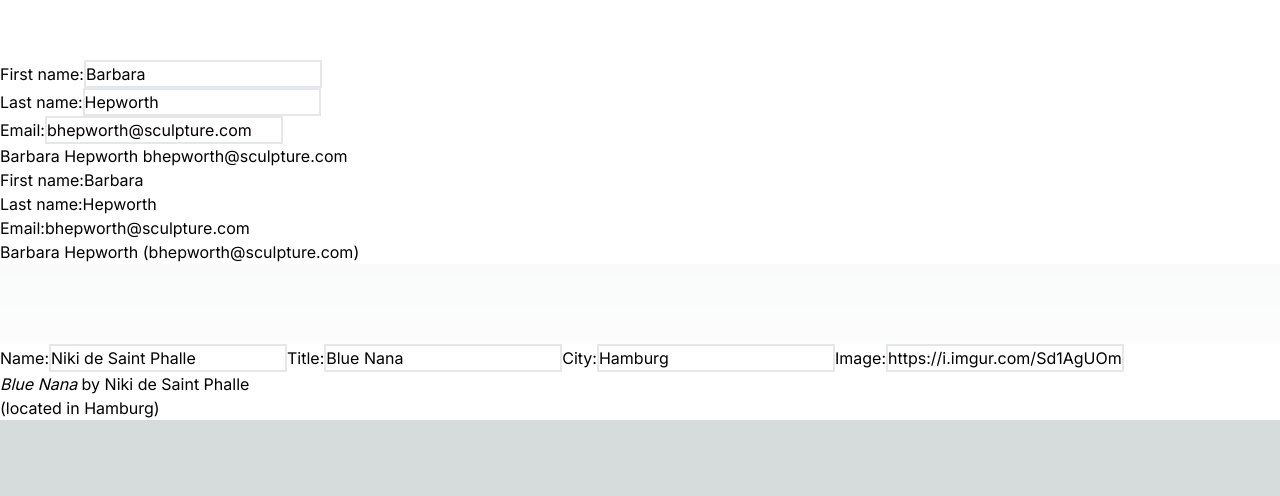
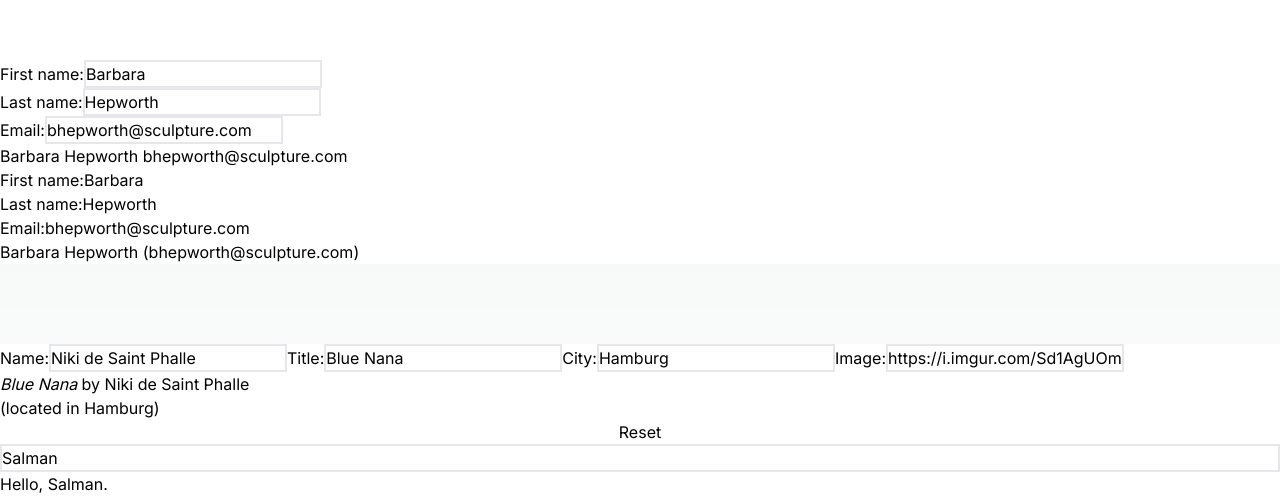
Before and after one commit to salman-aip/learn-react-js-official-docs, a Next.js app: page /useState in a window 1280 px wide. Shown: the part 740-1236 px from the top of the page. Before the commit the page ends 1160 px from the top, so only its background shows below. Built offline with nearby package versions, Linux system fonts and the light colour scheme.

Commit message:
reset state with key

```diff
--- a/src/app/useState/page.tsx
+++ b/src/app/useState/page.tsx
@@ -1,9 +1,12 @@
+import ResetStateWithKey from "./reset-state-with-key";
 import UseStateObject from "./state-object";
 
 export default function UseState() {
   return (
     <>
       <UseStateObject />
+
+      <ResetStateWithKey />
     </>
   );
 }
--- /dev/null
+++ b/src/app/useState/reset-state-with-key.tsx
@@ -0,0 +1,31 @@
+"use client";
+
+import { useState } from "react";
+
+export default function ResetStateWithKey() {
+  const [version, setVersion] = useState(0);
+
+  const handleReset = () => {
+    setVersion((prev) => prev + 1);
+  };
+
+  return (
+    <div className="bg-white text-black flex flex-col">
+      <button onClick={handleReset}>Reset</button>
+
+      {/* pass keys */}
+      <Form key={version} />
+    </div>
+  );
+}
+
+export function Form() {
+  const [name, setName] = useState("Salman");
+
+  return (
+    <>
+      <input value={name} onChange={(e) => setName(e.target.value)} className="border-2" />
+      <p>Hello, {name}.</p>
+    </>
+  );
+}
```
